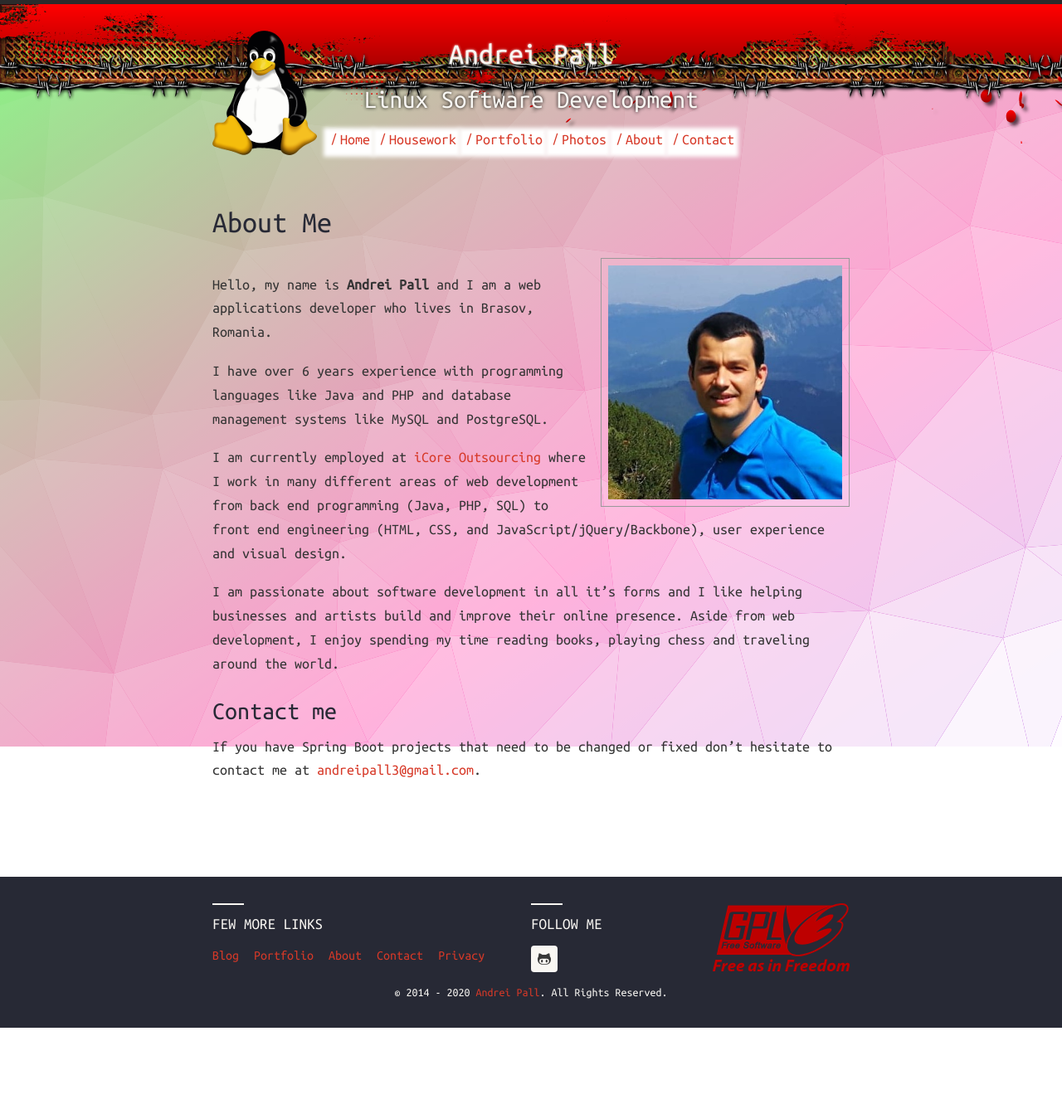
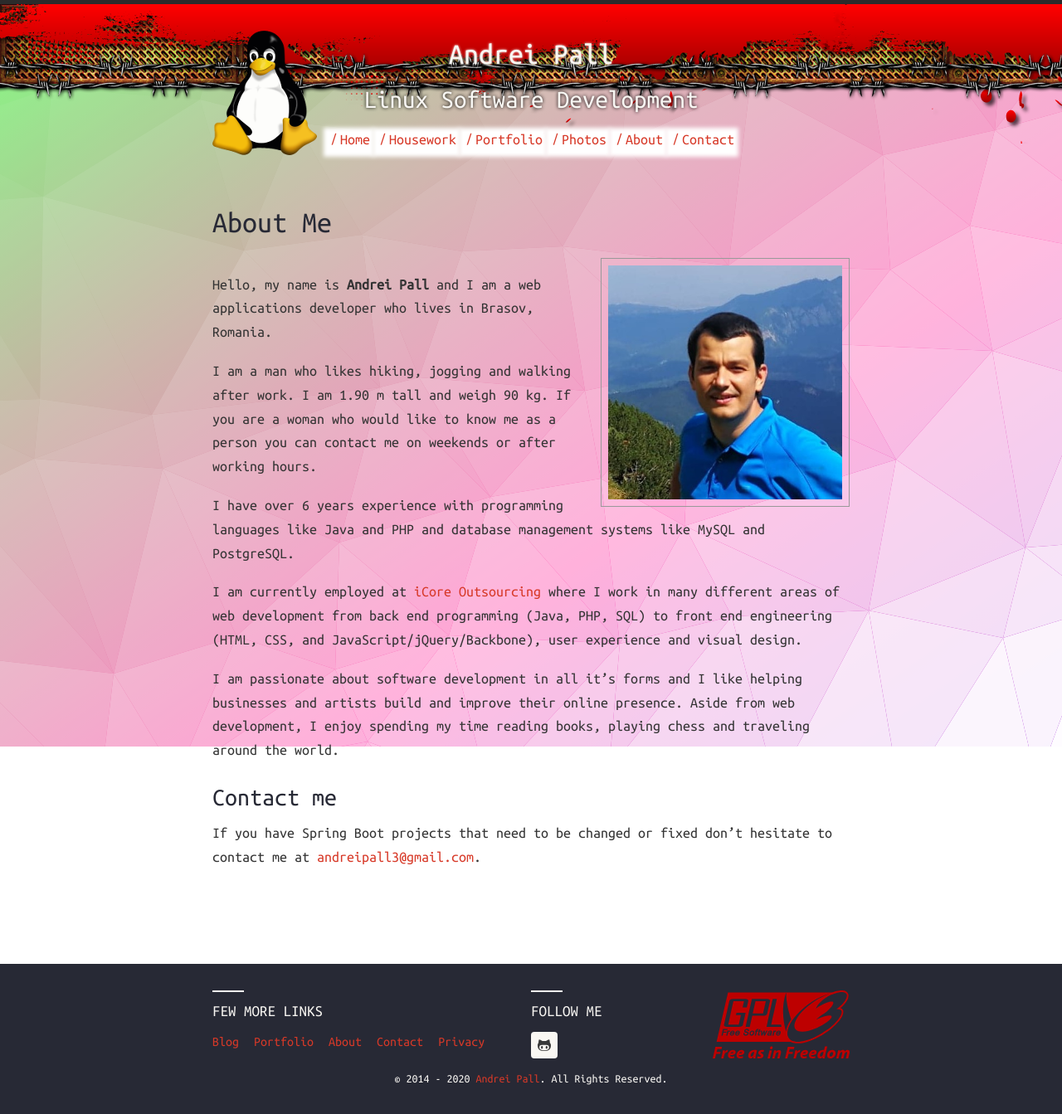
Before and after one commit to andreipall/andreipall.github.io, a Jekyll site: the page built from about.md, in a window 1280 px wide. Shown: the whole page at 83% size. Built offline with Jekyll 4.4.1, drawn with Linux system fonts in a browser that asks for light colours; comment, search, counter and statistics services are not loaded; before the commit the page ends 1239 px from its top, so only the background shows below that.

Commit message:
Update about.md

```diff
--- a/about.md
+++ b/about.md
@@ -6,6 +6,8 @@ permalink: /about/
 ![Andrei Pall](/assets/img/andrei.jpg){:id="about-image"}
 
 Hello, my name is <strong>Andrei Pall</strong> and I am a web applications developer who lives in Brasov, Romania.
+
+I am a man who likes hiking, jogging and walking after work. I am 1.90 m tall and weigh 90 kg. If you are a woman who would like to know me as a person you can contact me on weekends or after working hours.
 
 I have over 6 years experience with programming languages like Java and PHP and database management systems like MySQL and PostgreSQL.
 
```
